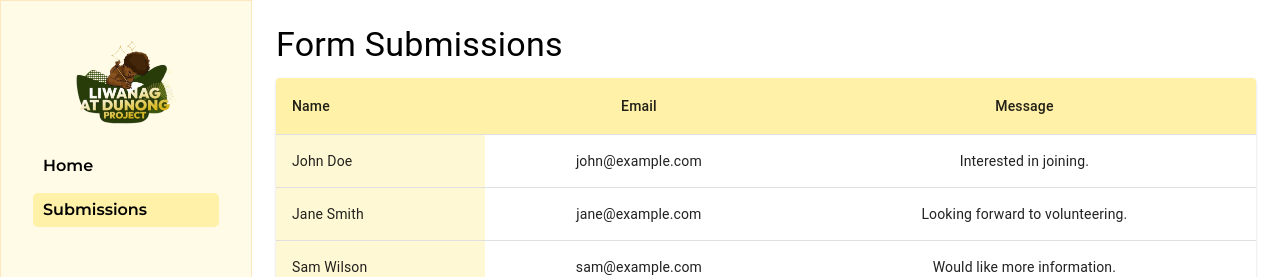
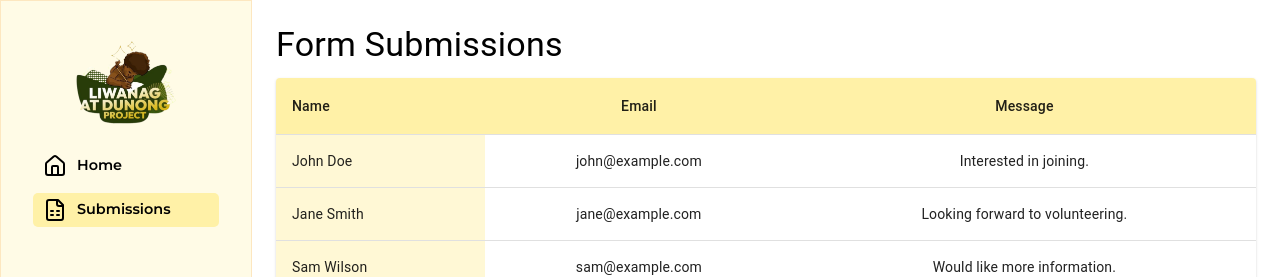
Before and after one commit to Aron-Arboleda/LiwanagAtDunong, a React (Vite) app: page /admin/submissions in a window 1280 px wide. Shown: the top 277 px of the page. Built offline with nearby package versions, Linux system fonts and the light colour scheme; a web font is replaced by a local one.

Commit message:
Added icons to the navs in sidebar

```diff
--- a/src/pages/adminPages/components/Sidebar/Sidebar.css
+++ b/src/pages/adminPages/components/Sidebar/Sidebar.css
@@ -26,11 +26,14 @@
 }
 
 .sidebarList li a {
-  display: block;
+  display: flex;
+  align-items: center;
+  gap: 10px;
   border-radius: 5px;
   padding: 5px 10px;
   color: black;
   text-decoration: none;
+  font-size: 0.9rem;
 }
 
 .sidebarList li a:hover {
--- a/src/pages/adminPages/components/Sidebar/Sidebar.jsx
+++ b/src/pages/adminPages/components/Sidebar/Sidebar.jsx
@@ -1,6 +1,7 @@
 import { useEffect, useState } from "react";
 import "./Sidebar.css";
 import { LDLogo } from "@images/Graphics/WEBSITE_Graphics/IconsAndVectors";
+import { FileSpreadsheet, House } from "lucide-react";
 
 const Sidebar = () => {
   const [currentPath, setCurrentPath] = useState(window.location.pathname);
@@ -32,11 +33,13 @@ const Sidebar = () => {
         <ul className="sidebarList">
           <li className={isActive("/admin") ? "active" : ""}>
             <a href="/admin" className="navLinks">
+              <House size={24} className="icon" />
               Home
             </a>
           </li>
           <li className={isActive("/admin/submissions") ? "active" : ""}>
             <a href="/admin/submissions" className="navLinks">
+              <FileSpreadsheet size={24} className="icon" />
               Submissions
             </a>
           </li>
```
